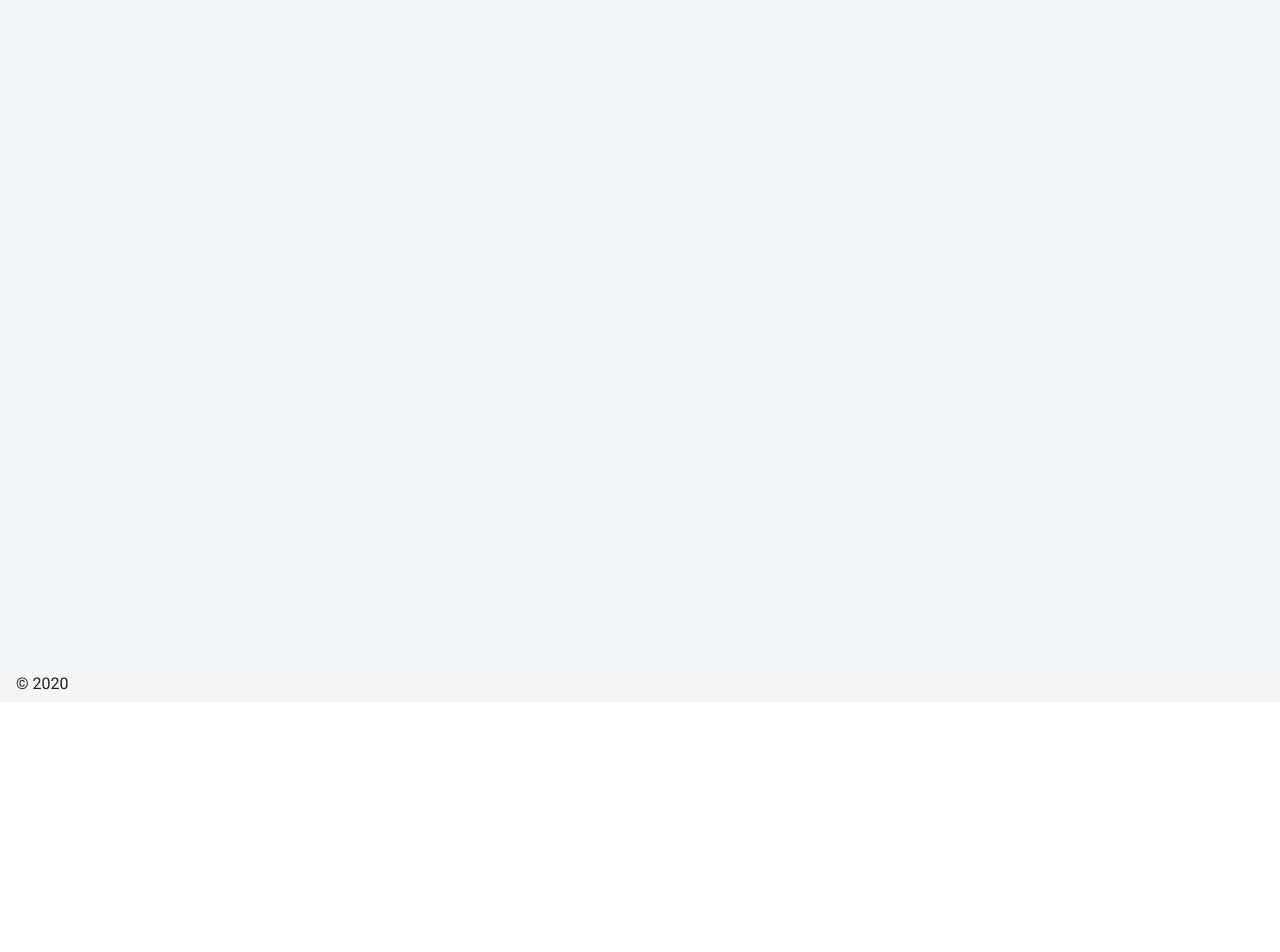
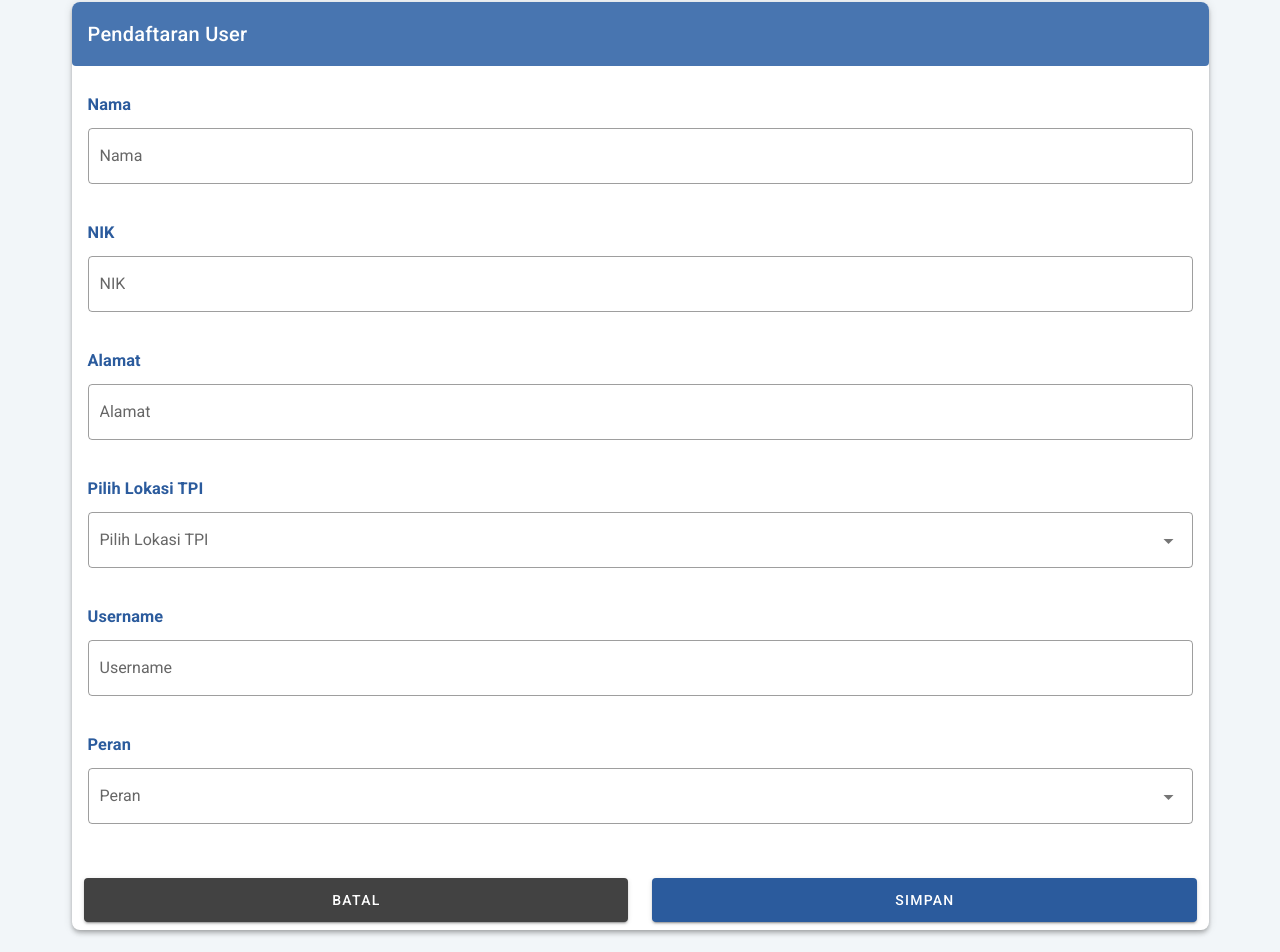
Before and after one commit to fathiyatia/frontend-sitpi, a Nuxt app: page /user/register in a window 1280 px wide. Shown: the part 98-1050 px from the top of the page. Before the commit the page ends 800 px from the top, so only its background shows below. Built offline with nearby package versions, Linux system fonts and the light colour scheme.

Commit message:
add user

```diff
--- /dev/null
+++ b/pages/user/dataUser.vue
@@ -0,0 +1,136 @@
+<template>
+  <v-data-table
+    :headers="headers"
+    :items="fisher"
+    :search="search"
+    sort-by="created_at"
+    sort-desc
+    class="elevation-1 px-3"
+  >
+    <template v-slot:top>
+      <v-row class="mx-0 pt-6">
+        <v-col cols="12" lg="9" md="9">
+          <h2 class="accent--text">Data User</h2>
+        </v-col>
+        <v-col lg="3" md="3">
+          <v-btn small block color="success" :to="'/user/register'">
+            + Tambah User
+          </v-btn>
+        </v-col>
+
+        <v-dialog v-model="dialogDelete" max-width="500px">
+          <v-card>
+            <v-card-title class="justify-center"
+              >Anda yakin ingin menghapus data ini?</v-card-title
+            >
+            <v-card-actions>
+              <v-spacer></v-spacer>
+              <v-btn color="primary" text @click="closeDelete">Batal</v-btn>
+              <v-btn color="error" text @click="deleteBuyer">Hapus</v-btn>
+              <v-spacer></v-spacer>
+            </v-card-actions>
+          </v-card>
+        </v-dialog>
+      </v-row>
+
+      <template>
+        <v-text-field
+          outlined
+          dense
+          class="mt-2 px-2 mb-5 rounded-xl"
+          v-model="search"
+          prepend-inner-icon="mdi-magnify"
+          label="Cari"
+          single-line
+          hide-details
+        ></v-text-field>
+      </template>
+    </template>
+    <template v-slot:item.id="{ item }">
+      <v-btn x-small color="secondary" depressed :to="'/user/edit/' + item.id">
+        Edit
+      </v-btn>
+      <v-btn
+        x-small
+        color="error"
+        depressed
+        @click="popupDialogDelete(item.id)"
+      >
+        Hapus
+      </v-btn>
+    </template>
+  </v-data-table>
+</template>
+
+<script>
+export default {
+  data: () => ({
+    dialogDelete: false,
+    search: "",
+    headers: [
+      {
+        text: "Username",
+        align: "start",
+        sortable: false,
+        value: "username"
+      },
+      { text: "Nama", value: "name" },
+      { text: "NIK", value: "nik" },
+      { text: "Alamat", value: "address" },
+      { text: "Peran", value: "role_name" },
+      { text: "Status", value: "status" },
+      { text: "Aksi", value: "id", sortable: false, width: 135 }
+    ],
+    fisher: [
+      {
+        username: "rahmat123",
+        name: "Rahmat",
+        nik: "32760987777",
+        address: "Indramayu",
+        role_name: "Admin TPI",
+        status: "Aktif"
+      }
+    ]
+  }),
+
+  watch: {
+    dialogDelete(val) {
+      val || this.closeDelete();
+    }
+  },
+
+  mounted() {
+    this.getAllFisher();
+  },
+
+  methods: {
+    popupDialogDelete(id) {
+      this.dialogDelete = true;
+      this.currentId = id;
+    },
+
+    closeDelete() {
+      this.dialogDelete = false;
+    },
+
+    deleteBuyer() {
+      try {
+        this.$api("fisher", "delete", this.currentId).finally(() => {
+          this.getAllFisher();
+          this.dialogDelete = false;
+        });
+      } catch (e) {
+        console.log(e);
+      }
+    },
+
+    async getAllFisher() {
+      try {
+        this.fisher = await this.$api("fisher", "index", null);
+      } catch (e) {
+        console.log(e);
+      }
+    }
+  }
+};
+</script>
--- /dev/null
+++ b/pages/user/register.vue
@@ -0,0 +1,160 @@
+<template>
+  <v-container>
+    <v-card tile elevation="4" class="mt-3 rounded-lg front-card">
+      <v-card color="secondary" dark elevation="0">
+        <v-card-title class="mb-1">Pendaftaran User</v-card-title>
+      </v-card>
+      <v-card-text>
+        <v-form ref="form" v-model="valid" lazy-validation>
+          <h3 class="mb-3 mt-2 primary--text">
+            Nama
+          </h3>
+          <v-text-field
+            outlined
+            single-line
+            label="Nama "
+            :rules="required"
+            v-model="input.name"
+          />
+          <h3 class="mb-3 mt-2 primary--text">
+            NIK
+          </h3>
+          <v-text-field
+            outlined
+            single-line
+            label="NIK"
+            :rules="required"
+            v-model="input.nik"
+          />
+          <h3 class="mb-3 mt-2 primary--text">
+            Alamat
+          </h3>
+          <v-text-field
+            outlined
+            single-line
+            label="Alamat"
+            :rules="required"
+            v-model="input.address"
+          />
+
+          <div v-if="superadmin">
+            <h3 class="mb-3 mt-2 primary--text">
+              Pilih Lokasi TPI
+            </h3>
+            <v-combobox
+              outlined
+              single-line
+              label="Pilih Lokasi TPI"
+              :rules="required"
+              v-model="input.tpi"
+              :items="tpi"
+              clearable
+            >
+            </v-combobox>
+          </div>
+          <div v-if="district">
+            <h3 class="mb-3 mt-2 primary--text">
+              Pilih Lokasi TPI
+            </h3>
+            <v-combobox
+              outlined
+              single-line
+              label="Pilih Lokasi TPI"
+              :rules="required"
+              v-model="input.tpi"
+              :items="tpi"
+              clearable
+            >
+            </v-combobox>
+          </div>
+          <h3 class="mb-3 mt-2 primary--text">
+            Username
+          </h3>
+          <v-text-field
+            outlined
+            single-line
+            label="Username"
+            :rules="required"
+            v-model="input.username"
+          />
+          <h3 class="mb-3 mt-2 primary--text">
+            Peran
+          </h3>
+          <v-select
+            outlined
+            single-line
+            :items="checkRole()"
+            item-text="role"
+            item-value="id"
+            label="Peran"
+            :rules="required"
+            clearable
+            v-model="input.role_id"
+          ></v-select>
+        </v-form>
+      </v-card-text>
+      <v-card-actions class="justify-center px-3">
+        <v-row>
+          <v-col md="6">
+            <v-btn large block color="accent" :to="'/user/dataUser'">
+              Batal
+            </v-btn>
+          </v-col>
+          <v-col md="6">
+            <v-btn large block color="primary" @click.stop="storeFisher()">
+              Simpan
+            </v-btn>
+          </v-col>
+        </v-row>
+      </v-card-actions>
+    </v-card>
+  </v-container>
+</template>
+<script>
+export default {
+  data: () => ({
+    district: true,
+    superadmin: false,
+    valid: true,
+    required: [v => !!v || "Data ini harus diisi"],
+    input: {
+      name: null,
+      nik: null,
+      address: null,
+      tpi: null,
+      username: null,
+      role_id: null
+    },
+    tpi: ["TPI Indramayu", "TPI Sukabumi"],
+    role_district: ["Admin TPI", "Petugas TPI"],
+    role_superadmin: ["Dinas"]
+  }),
+  methods: {
+    checkRole() {
+      if (this.district == true) {
+        return this.role_district;
+      } else if (this.superadmin == true) {
+        return this.role_superadmin;
+      }
+    },
+    reset() {
+      this.$refs.form.reset();
+    },
+    //res
+    async storeFisher() {
+      if (this.$refs.form.validate()) {
+        try {
+          const result = await this.$api("fisher", "store", this.input).finally(
+            response => {
+              this.$router.push("/user/dataUser");
+              return response;
+            }
+          );
+        } catch (e) {
+          console.log(e);
+        }
+      }
+    }
+  }
+};
+</script>
```
